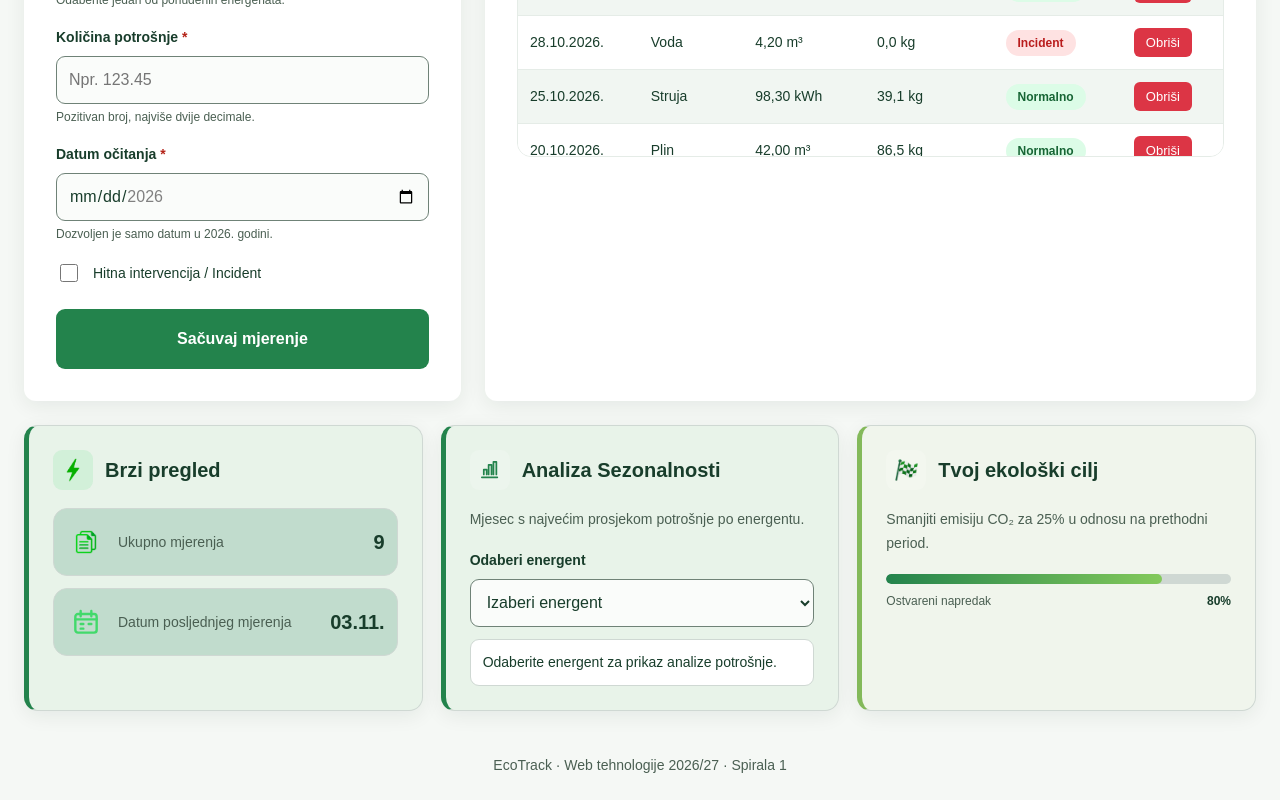
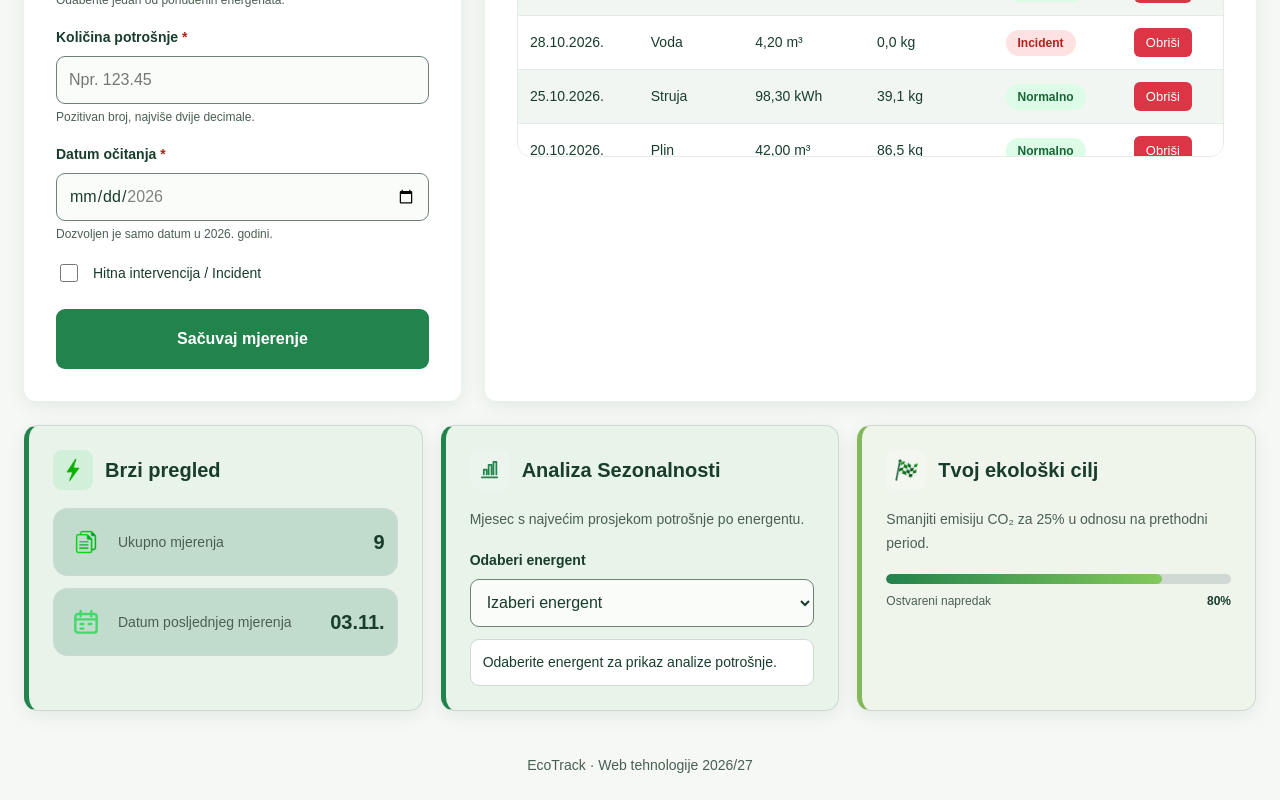
Before and after one commit to ahakanovic1/wt2627P20069, a plain HTML site: page index.html in a window 1280 px wide. Shown: the part 839-1639 px from the top of the page. Drawn offline with Linux system fonts and the light colour scheme.

Commit message:
Dodane promjene footera u stranici

```diff
--- a/index.html
+++ b/index.html
@@ -346,7 +346,7 @@
 
 
     <footer class="site-footer">
-        <p>EcoTrack · Web tehnologije 2026/27 · Spirala 1</p>
+        <p>EcoTrack · Web tehnologije 2026/27 </p>
     </footer>
 
 <script defer src="js/Evidencija.js"></script>
```
